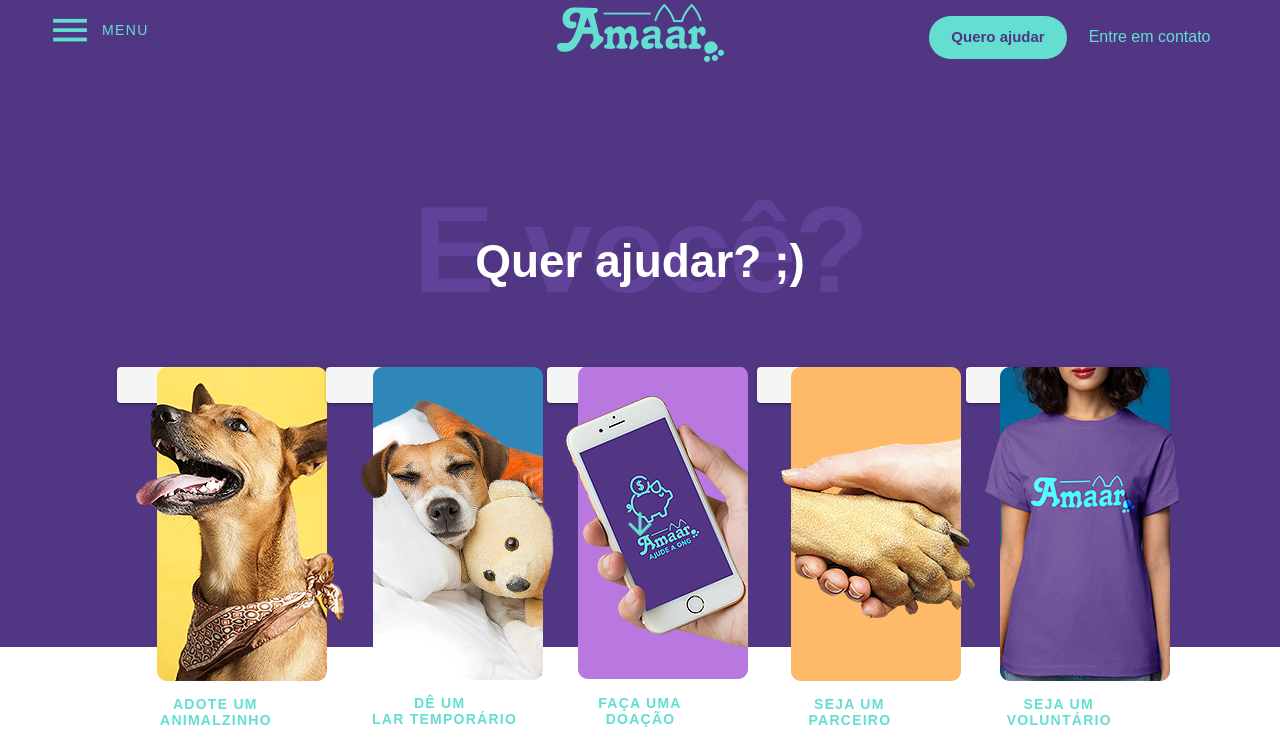
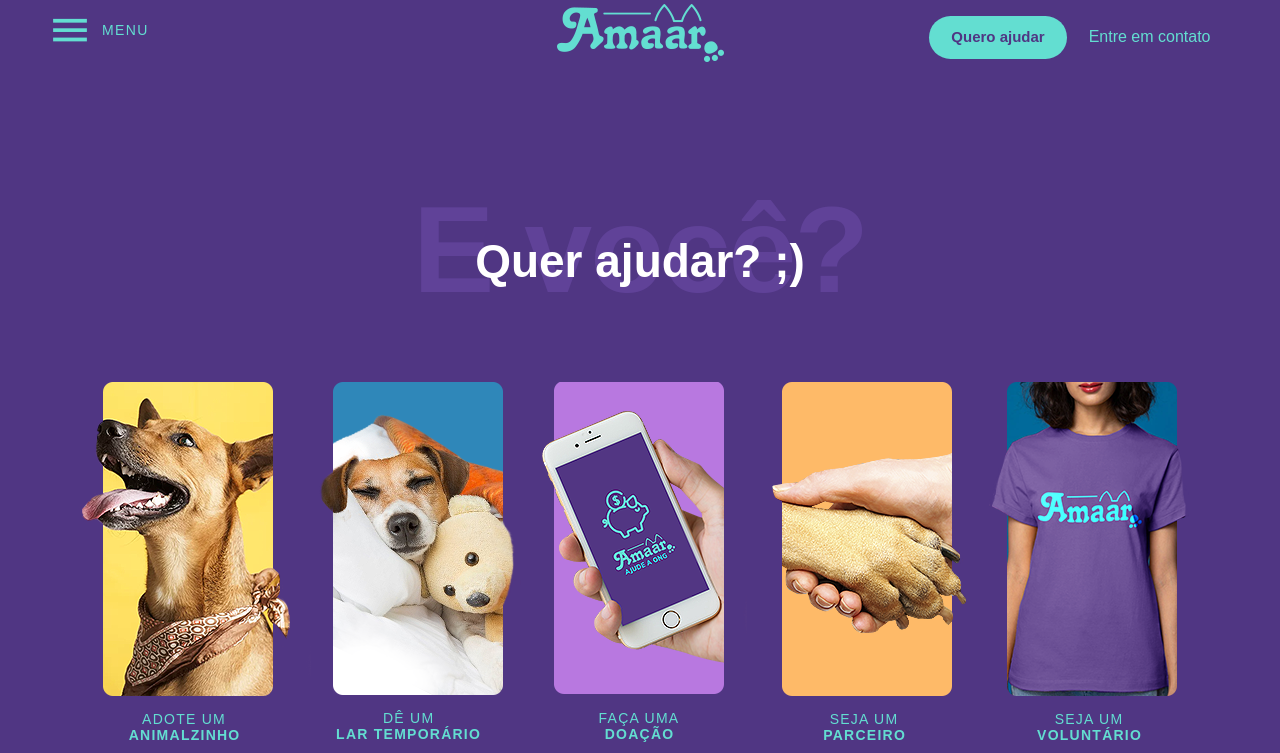
Before and after one commit to helton-mori-dev/ong-amaar-vue, a Vue app: page / in a window 1280 px wide. Shown: the top 753 px of the page. Built offline with nearby package versions, Linux system fonts and the light colour scheme; a web font is replaced by a local one.

Commit message:
Reestilização do menu de opções

```diff
--- a/src/components/ContentComponents/HomeOptions.vue
+++ b/src/components/ContentComponents/HomeOptions.vue
@@ -1,37 +1,37 @@
 <template>
     <v-container class="container-options" primary>
         <v-row class="text-center d-none d-sm-none d-md-flex">
-            <v-col cols="2" class="adote">
-                <v-btn class="options-link" target="blank" href="https://www.instagram.com/ongamaar/">
+            <v-btn flat text dark depressed height="unset" max-width="225" ripple="false" class="options-link" target="blank" href="https://www.instagram.com/ongamaar/">
+                <v-col class="adote">
                     <div class="img-adote"></div>
                     Adote um<span> Animalzinho</span>
+                </v-col>
             </v-btn>
-            </v-col>
-            <v-col cols="2" class="temporario">
-                <v-btn class="options-link" to="/lartemporario">
+            <v-btn flat text dark depressed height="unset" max-width="225" ripple="false" class="options-link" to="/lartemporario">
+                <v-col class="temporario">
                     <div class="img-temporario"></div>
                     <p>Dê um</p>
                 <span> Lar temporário</span>
+                </v-col>
             </v-btn>
-            </v-col>
-            <v-col cols="2" class="doacao">
-                <v-btn class="options-link" to="/facaumadoacao">
+            <v-btn flat text dark depressed height="unset" max-width="225" ripple="false" class="options-link" to="/facaumadoacao">
+                <v-col class="doacao">
                     <div class="img-doacao"></div>
                     Faça uma<span> Doação</span>
+                </v-col>
             </v-btn>
-            </v-col>
-            <v-col cols="2" class="parceiro">
-                <v-btn class="options-link" to="sejaumparceiro">
+            <v-btn flat text dark depressed height="unset" max-width="225" ripple="false" class="options-link" to="sejaumparceiro">
+                <v-col class="parceiro">
                     <div class="img-parceiro"></div>
                     Seja um<span> parceiro</span>
+                </v-col>
             </v-btn>
-            </v-col>
-            <v-col cols="2" class="voluntario">
-                <v-btn class="options-link" to="sejaumvoluntario">
+            <v-btn flat text dark depressed height="unset" max-width="225" ripple="false" class="options-link" to="sejaumvoluntario">
+                <v-col class="voluntario">
                     <div class="img-voluntario"></div>
                     Seja um<span> Voluntário</span>
+                </v-col>
             </v-btn>
-            </v-col>
         </v-row>
         <v-row class="d-flex d-md-none">
             <v-col cols="12" class="adote">
@@ -96,7 +96,7 @@
     color: #63DED1;
     text-decoration: none;
     font-weight: 300;
-    padding-top: 15px;
+    padding: 15px 0 0!important;
     display: block;
     line-height: 20px;
 }
@@ -105,10 +105,21 @@
     font-weight: 900;
 }
 
+.container-options .options-link div{
+    font-weight: 400;
+}
+
 .anchor-button {
     padding: 80px 0;
 }
 
+.options-link.v-btn:before {
+    display: none;
+}
+
+.v-ripple__container {
+    display:none !important;
+}
 
 @media screen and (max-width:960px) {
     .container-options .options-link {
@@ -146,7 +157,7 @@
     .container-options .adote .img-adote{
         display: block;
         height: 314px;
-        width: 220px;
+        width: 211px;
         background-image: url('../../../public/home-hover/adote.png');
     }
 
```
Lines whose indentation alone changed are shown as unchanged.
